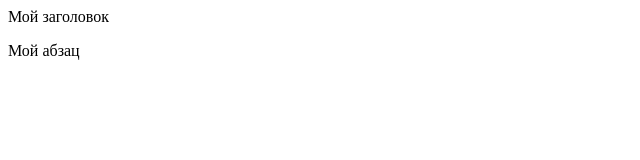
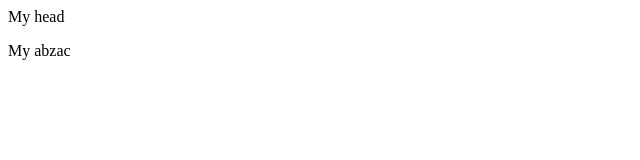
Before and after one commit to Oho7People/Tokenizing, a plain HTML site: page index.html in a window 1280 px wide. Shown: the full height of the page, 0-640 px from the left. Drawn offline with Linux system fonts and the light colour scheme.

Commit message:
Update index.html

```diff
--- a/index.html
+++ b/index.html
@@ -3,7 +3,7 @@
         <title>HTML-структура документа</title>
     </head>
     <body>
-        <h3">Мой заголовок</h3>
-        <p>Мой абзац</p>
+        <h3">My head</h3>
+        <p>My abzac</p>
     </body>
 </html>
```
